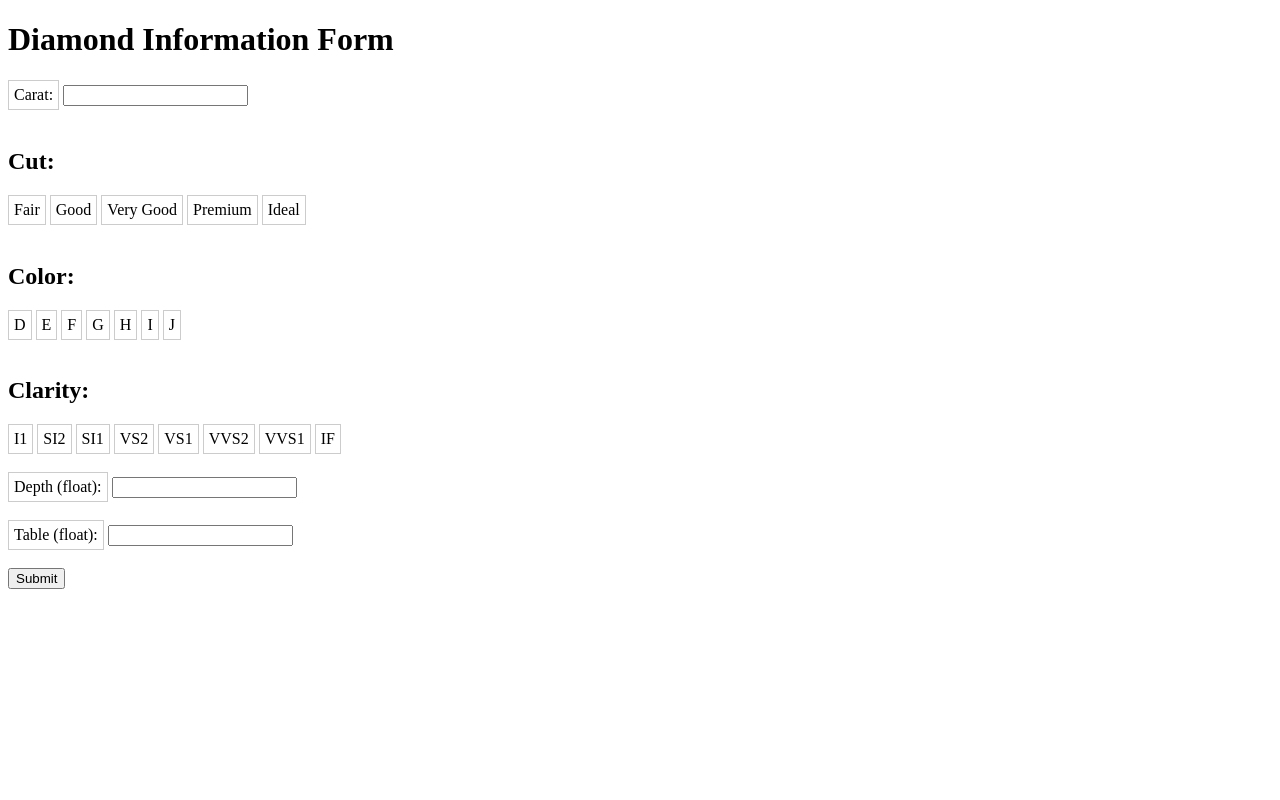
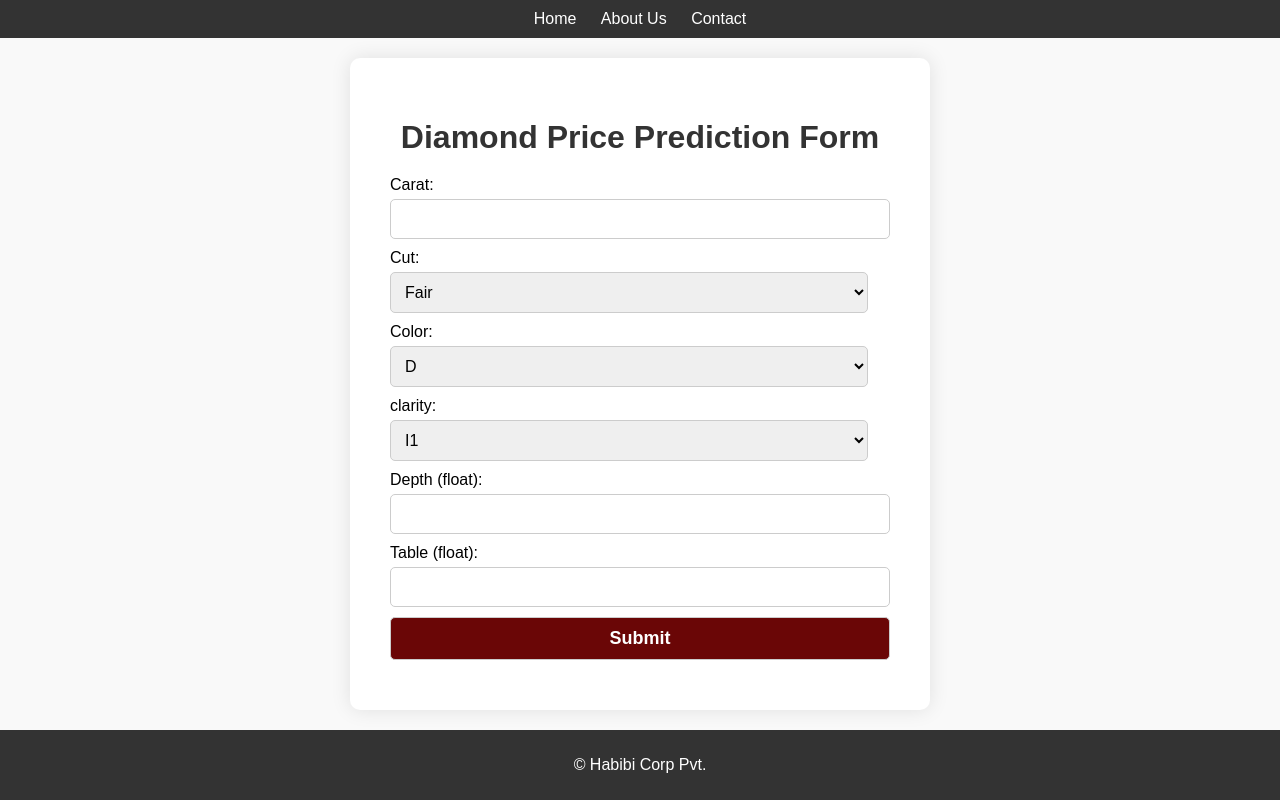
Before and after one commit to MAwaisr/Diamond-Price-Prediction, a Flask app: page /form.html in a window 1280 px wide. Run offline with Flask 3, Linux system fonts and the light colour scheme.

Commit message:
web page look is modified

```diff
--- a/app.py
+++ b/app.py
@@ -1,3 +1,4 @@
+# local host address http://127.0.0.1:5000/
 from flask import Flask, render_template, request, jsonify
 from src.pipelines.prediction_pipeline import PredictPipeline, CustomData
 
@@ -46,7 +47,7 @@ def submit_form():
         prediction = predictor.predict(features)
 
         # Render the result page with the prediction
-        return render_template('result.html', prediction=prediction[0])
+        return render_template('result.html', prediction=int(prediction[0]))
 
     except Exception as e:
         # Handle exceptions
--- a/src/pipelines/prediction_pipeline.py
+++ b/src/pipelines/prediction_pipeline.py
@@ -4,6 +4,9 @@ from src.exception import CustomException
 from src.logger import logging
 from src.utils import load_object
 import pandas as pd
+
+
+
 
 
 class PredictPipeline:
--- a/templates/form.html
+++ b/templates/form.html
@@ -1,161 +1,164 @@
 <!DOCTYPE html>
 <html>
 <head>
-  <title>Diamond Information Form</title>
+  <title>Diamond Price Form</title>
   <style>
-    /* Style for hiding the checkboxes */
-    input[type="checkbox"] {
-      display: none;
+    body {
+      font-family: Arial, sans-serif;
+      background-color: #f9f9f9;
+      margin: 0;
+      padding: 0;
+      display: flex;
+      flex-direction: column;
+      align-items: center;
+      min-height: 100vh;
     }
 
-    /* Style for label */
-    label {
-      padding: 5px;
-      border: 1px solid #ccc;
-      display: inline-block;
-      cursor: pointer;
+    .container {
+      background-color: #fff;
+      padding: 40px;
+      border-radius: 10px;
+      box-shadow: 0 0 20px rgba(0, 0, 0, 0.1);
+      max-width: 500px;
+      width: 100%;
+      margin-top: 20px;
     }
 
-    /* Style for label when checked */
-    input[type="checkbox"]:checked + label {
+    h1 {
+      text-align: center;
+      color: #333;
+      margin-bottom: 20px;
+    }
+
+    h2 {
+      color: #333;
+      margin-top: 15px;
+      margin-bottom: 5px; /* Adjusted margin */
+    }
+
+    label {
+      display: block;
+      margin-bottom: 5px;
+    }
+
+    input[type="number"], select, input[type="submit"] {
+      padding: 10px;
+      border: 1px solid #ccc;
+      width: calc(100% - 22px);
+      margin-bottom: 10px;
+      border-radius: 5px;
+      font-size: 16px; /* Adjusted font size */
+    }
+
+    input[type="submit"] {
       background-color: #6a0606;
+      color: #fff;
+      font-weight: bold;
+      cursor: pointer;
+      transition: background-color 0.3s ease-in-out;
+      width: 100%;
+      font-size: 18px; /* Adjusted font size */
+    }
+
+    input[type="submit"]:hover {
+      background-color: #4b0303;
+    }
+
+    nav {
+      background-color: #333;
+      padding: 10px 0;
+      width: 100%;
+      text-align: center;
+    }
+
+    nav ul {
+      list-style: none;
+      margin: 0;
+      padding: 0;
+    }
+
+    nav li {
+      display: inline;
+      margin: 0 10px;
+    }
+
+    nav a {
+      color: white;
+      text-decoration: none;
+    }
+
+    footer {
+      text-align: center;
+      margin-top: auto;
+      padding: 10px;
+      background-color: #333;
+      color: white;
+      width: 100%;
     }
   </style>
 </head>
 <body>
 
-<h1>Diamond Information Form</h1>
+<nav>
+  <ul>
+    <li><a href="index.html">Home</a></li>
+    <li><a href="about.html">About Us</a></li>
+    <li><a href="contact.html">Contact</a></li>
+  </ul>
+</nav>
 
-<form action="/submit" method="post">
-  <label for="carat">Carat:</label>
-  <input type="number" id="carat" name="carat" step="0.01" required><br><br>
+<div class="container">
+  <h1>Diamond Price Prediction Form</h1>
 
-  <h2>Cut:</h2>
-  <label class="checkbox-label" for="cut_fair">
-    <input type="checkbox" id="cut_fair" name="cut" value="Fair">
-    Fair
-  </label>
+  <form action="/submit" method="post">
+    <label for="carat">Carat:</label>
+    <input type="number" id="carat" name="carat" step="0.01" required>
 
-  <label class="checkbox-label" for="cut_good">
-    <input type="checkbox" id="cut_good" name="cut" value="Good">
-    Good
-  </label>
+    <label for="depth">Cut:</label>
+    <select id="cut" name="cut">
+      <option value="Fair">Fair</option>
+      <option value="Good">Good</option>
+      <option value="Very Good">Very Good</option>
+      <option value="Premium">Premium</option>
+      <option value="Ideal">Ideal</option>
+    </select>
 
-  <label class="checkbox-label" for="cut_very_good">
-    <input type="checkbox" id="cut_very_good" name="cut" value="Very Good">
-    Very Good
-  </label>
+    <label for="depth">Color:</label>
+    <select id="color" name="color">
+      <option value="D">D</option>
+      <option value="E">E</option>
+      <option value="F">F</option>
+      <option value="G">G</option>
+      <option value="H">H</option>
+      <option value="I">I</option>
+      <option value="J">J</option>
+    </select>
 
-  <label class="checkbox-label" for="cut_premium">
-    <input type="checkbox" id="cut_premium" name="cut" value="Premium">
-    Premium
-  </label>
+    <label for="depth">clarity:</label>
+    <select id="clarity" name="clarity">
+      <option value="I1">I1</option>
+      <option value="SI2">SI2</option>
+      <option value="SI1">SI1</option>
+      <option value="VS2">VS2</option>
+      <option value="VS1">VS1</option>
+      <option value="VVS2">VVS2</option>
+      <option value="VVS1">VVS1</option>
+      <option value="IF">IF</option>
+    </select>
 
-  <label class="checkbox-label" for="cut_ideal">
-    <input type="checkbox" id="cut_ideal" name="cut" value="Ideal">
-    Ideal
-  </label><br><br>
+    <label for="depth">Depth (float):</label>
+    <input type="number" id="depth" name="depth" step="0.01" required>
 
-  <h2>Color:</h2>
-  <label class="checkbox-label" for="color_d">
-    <input type="checkbox" id="color_d" name="color" value="D">
-    D
-  </label>
+    <label for="table">Table (float):</label>
+    <input type="number" id="table" name="table" step="0.01" required>
 
-  <label class="checkbox-label" for="color_e">
-    <input type="checkbox" id="color_e" name="color" value="E">
-    E
-  </label>
+    <input type="submit" value="Submit">
+  </form>
+</div>
 
-  <label class="checkbox-label" for="color_f">
-    <input type="checkbox" id="color_f" name="color" value="F">
-    F
-  </label>
-
-  <label class="checkbox-label" for="color_g">
-    <input type="checkbox" id="color_g" name="color" value="G">
-    G
-  </label>
-
-  <label class="checkbox-label" for="color_h">
-    <input type="checkbox" id="color_h" name="color" value="H">
-    H
-  </label>
-
-  <label class="checkbox-label" for="color_i">
-    <input type="checkbox" id="color_i" name="color" value="I">
-    I
-  </label>
-
-  <label class="checkbox-label" for="color_j">
-    <input type="checkbox" id="color_j" name="color" value="J">
-    J
-  </label><br><br>
-
-  <h2>Clarity:</h2>
-  <label class="checkbox-label" for="clarity_i1">
-    <input type="checkbox" id="clarity_i1" name="clarity" value="I1">
-    I1
-  </label>
-
-  <label class="checkbox-label" for="clarity_si2">
-    <input type="checkbox" id="clarity_si2" name="clarity" value="SI2">
-    SI2
-  </label>
-
-  <label class="checkbox-label" for="clarity_si1">
-    <input type="checkbox" id="clarity_si1" name="clarity" value="SI1">
-    SI1
-  </label>
-
-  <label class="checkbox-label" for="clarity_vs2">
-    <input type="checkbox" id="clarity_vs2" name="clarity" value="VS2">
-    VS2
-  </label>
-
-  <label class="checkbox-label" for="clarity_vs1">
-    <input type="checkbox" id="clarity_vs1" name="clarity" value="VS1">
-    VS1
-  </label>
-
-  <label class="checkbox-label" for="clarity_vvs2">
-    <input type="checkbox" id="clarity_vvs2" name="clarity" value="VVS2">
-    VVS2
-  </label>
-
-  <label class="checkbox-label" for="clarity_vvs1">
-    <input type="checkbox" id="clarity_vvs1" name="clarity" value="VVS1">
-    VVS1
-  </label>
-
-  <label class="checkbox-label" for="clarity_if">
-    <input type="checkbox" id="clarity_if" name="clarity" value="IF">
-    IF
-  </label><br><br>
-
-  <label for="depth">Depth (float):</label>
-  <input type="number" id="depth" name="depth" step="0.01" required><br><br>
-
-  <label for="table">Table (float):</label>
-  <input type="number" id="table" name="table" step="0.01" required><br><br>
-
-  <input type="submit" value="Submit">
-</form>
-
-<script>
-  // JavaScript to handle checkbox styling
-  const checkboxes = document.querySelectorAll('input[type="checkbox"]');
-  checkboxes.forEach((checkbox) => {
-    checkbox.addEventListener('change', (event) => {
-      const label = event.target.nextElementSibling;
-      if (event.target.checked) {
-        label.style.backgroundColor = '#e0e0e0';
-      } else {
-        label.style.backgroundColor = '';
-      }
-    });
-  });
-</script>
+<footer>
+  <p>&copy; Habibi Corp Pvt.</p>
+</footer>
 
 </body>
 </html>
```
Also changed, not shown: templates/index.html (+61 -6 lines), templates/result.html (+42 -3 lines), templates/images/img.jpg (added).
